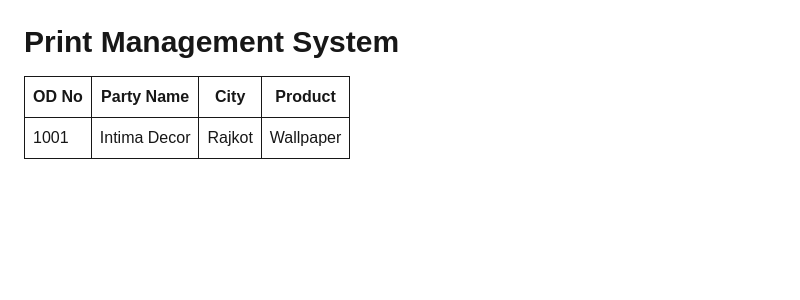
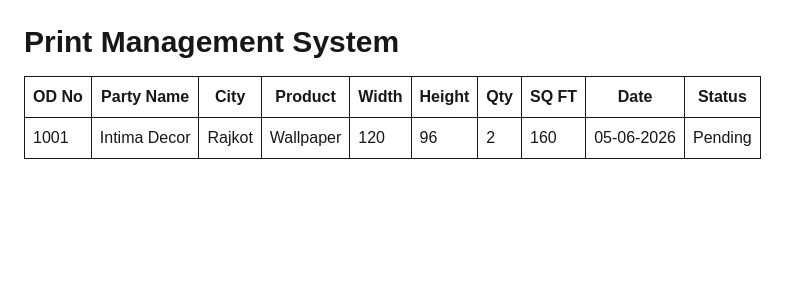
Before and after one commit to intimaprintprocess-cyber/print-management-system, a Next.js app: page / in a window 1280 px wide. Shown: the top 300 px of the page, without its empty margins (0-800 px from the left). Built offline with nearby package versions, Linux system fonts and the light colour scheme.

Commit message:
10 column table ready

```diff
--- a/app/page.tsx
+++ b/app/page.tsx
@@ -11,7 +11,11 @@ export default function Home() {
     <th className="border p-2">OD No</th>
     <th className="border p-2">Party Name</th>
     <th className="border p-2">City</th>
-    <th className="border p-2">Product</th>
+    <th className="border p-2">Product</th><th className="border p-2">Width</th>
+<th className="border p-2">Height</th>
+<th className="border p-2">Qty</th>
+<th className="border p-2">SQ FT</th><th className="border p-2">Date</th>
+<th className="border p-2">Status</th>
   </tr>
 </thead>
         <tbody>
@@ -19,7 +23,11 @@ export default function Home() {
     <td className="border p-2">1001</td>
     <td className="border p-2">Intima Decor</td>
     <td className="border p-2">Rajkot</td>
-    <td className="border p-2">Wallpaper</td>
+    <td className="border p-2">Wallpaper</td><td className="border p-2">120</td>
+<td className="border p-2">96</td>
+<td className="border p-2">2</td>
+<td className="border p-2">160</td><td className="border p-2">05-06-2026</td>
+<td className="border p-2">Pending</td>
   </tr>
 </tbody>
       </table>
```
